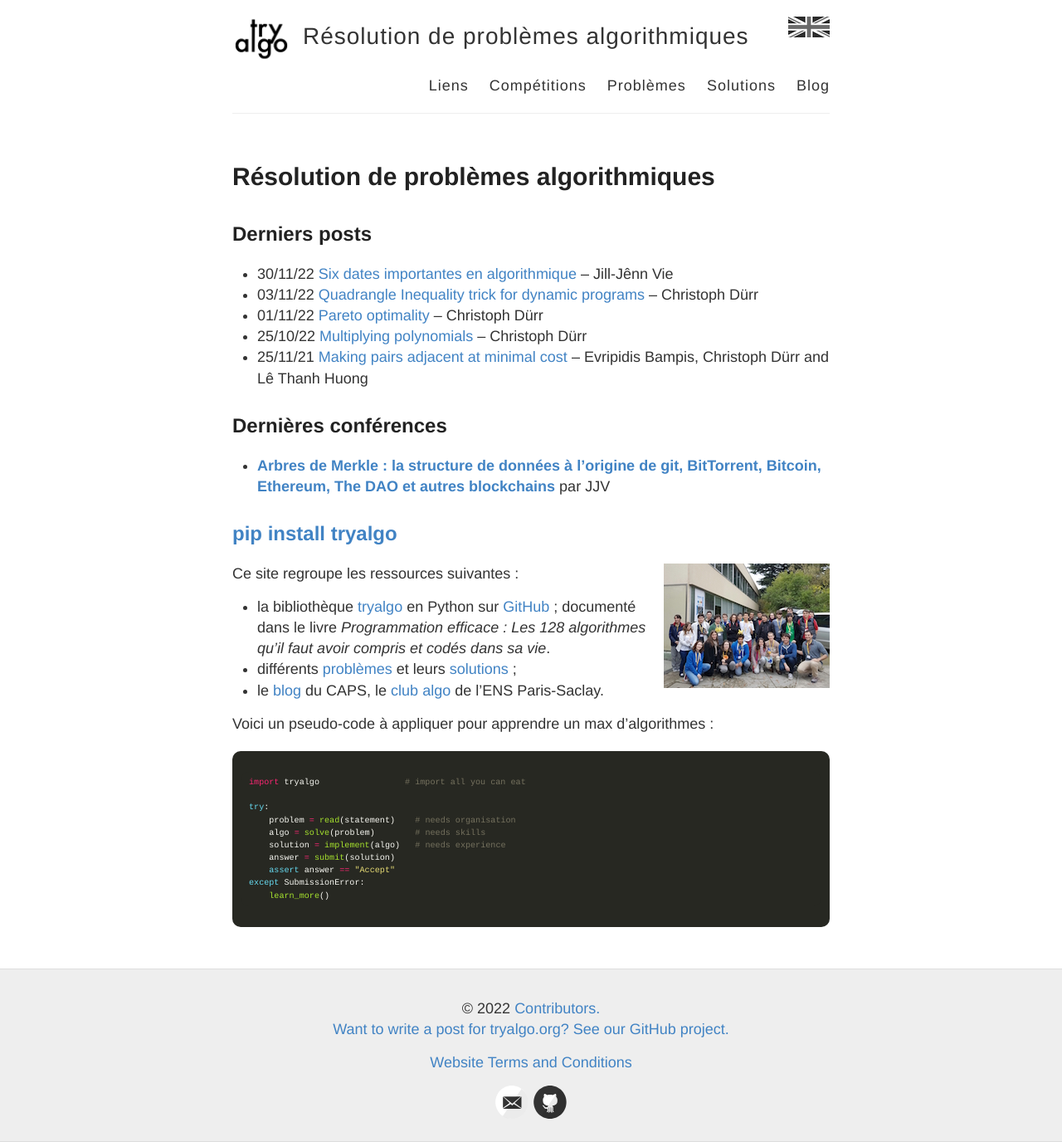
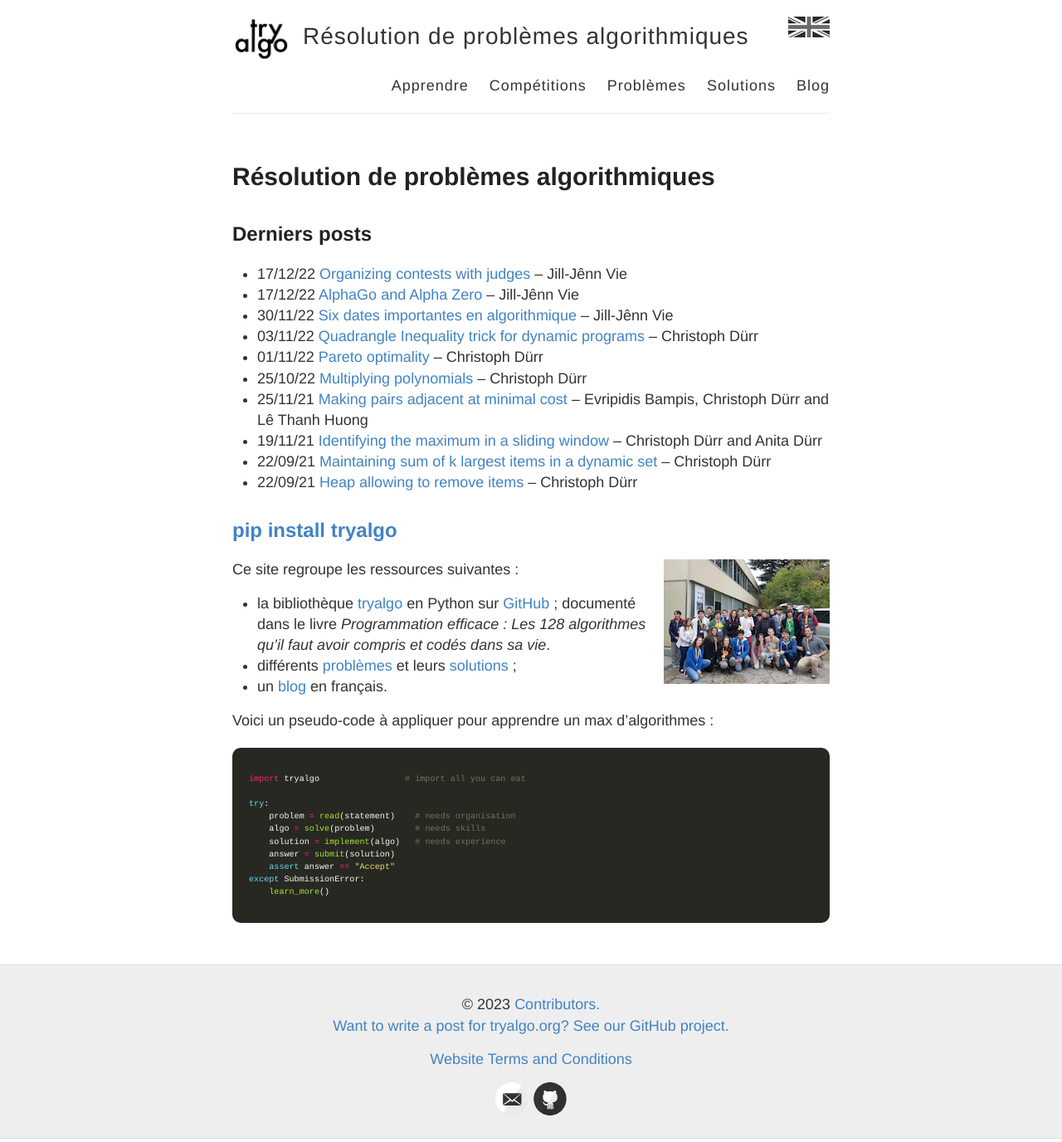
Before and after one commit to jilljenn/tryalgo.org, a Jekyll site: the page built from index.md, in a window 1280 px wide. Shown: the whole page at 83% size. Built offline with Jekyll 4.4.1, drawn with Linux system fonts in a browser that asks for light colours; nearby versions of some CDN libraries; comment, search, counter and statistics services are not loaded.

Commit message:
Remove dead links

```diff
--- a/_config.yml
+++ b/_config.yml
@@ -47,7 +47,7 @@
   email: vie@jill-jenn.net
   facebook:
   flickr:
-  github: jilljenn/tryalgo
+  github: jilljenn/tryalgo.org
   instagram:
   linkedin:
   pinterest:
--- a/_includes/nav.html
+++ b/_includes/nav.html
@@ -16,7 +16,7 @@
       {% endif %}
 
       <nav>
-        {% if page.lang == 'en' %}<a href="{{ site.url }}/useful-resources-en">Links</a>{% else %}<a href="{{ site.url }}/useful-resources">Liens</a>{% endif %}
+        {% if page.lang == 'en' %}<a href="{{ site.url }}/useful-resources-en">Learn</a>{% else %}<a href="{{ site.url }}/useful-resources">Apprendre</a>{% endif %}
         {% if page.lang == 'en' %}<a href="{{ site.url }}/contests-en">Contests</a>{% else %}<a href="{{ site.url }}/contests">Compétitions</a>{% endif %}
         <a href="{{ site.url }}/problems">{% if page.lang == 'en' %}Problems{% else %}Problèmes{% endif %}</a>
         <a href="{{ site.url }}/en">Solutions</a>
--- a/_layouts/default.html
+++ b/_layouts/default.html
@@ -14,8 +14,8 @@
     <div class="wrapper-footer">
       <div class="container">
         <footer class="footer">
-          <p>&copy; 2022 <a href="https://github.com/jilljenn/tryalgo.org/graphs/contributors">Contributors.</a><br />
-			<a href="https://github.com/jilljenn/tryalgo.org/blob/master/README.md">Want to write a post for tryalgo.org? See our GitHub project.</a></p>
+          <p>&copy; 2023 <a href="https://github.com/jilljenn/tryalgo.org/graphs/contributors">Contributors.</a><br />
+			<a href="https://github.com/jilljenn/tryalgo.org">Want to write a post for tryalgo.org? See our GitHub project.</a></p>
 	  <p><a href="/mentions-legales">Website Terms and Conditions</a></p>
           {% include svg-icons.html %}
         </footer>
--- /dev/null
+++ b/en/_posts/2022-12-17-alphago-alpha-zero.md
@@ -0,0 +1,11 @@
+---
+layout: en
+title: AlphaGo and Alpha Zero
+author: Jill-Jênn Vie
+---
+
+In December 2016 we presented it at ENS Paris-Saclay with Étienne Simon but apparently I never wrote a blog post in the end.
+
+- [Original AlphaGo paper](https://doi.org/10.1038/nature24270) in Nature
+- [Original AlphaZero paper](https://arxiv.org/abs/1712.01815)
+- [Very nice blog post](https://web.stanford.edu/~surag/posts/alphazero.html) and [very nice code](https://github.com/suragnair/alpha-zero-general) with a ready-to-try player on Othello 8x8 (or 6x6 trained in 3 days); however it is too weak for my current needs :/
--- /dev/null
+++ b/en/_posts/2022-12-17-organizing-contests-with-judges.md
@@ -0,0 +1,32 @@
+---
+layout: en
+title: Organizing contests with judges
+author: Jill-Jênn Vie
+---
+
+## SPOJ
+
+You need to send them a mail to get access to contest creation.
+
+- [ ] Allow languages
+- [ ] Access verification on view
+- [ ] Copy pb statement (HTML editor) / select languages / add testcases
+
+Good points:
+
+- Very functional
+- Interactive evaluation is available (never used it)
+- Possible to have your own solution checker, but it is not that well documented (broken link; had to find it elsewhere on the forum)
+
+## Kattis
+
+- [ ] Don't forget to start the timer otherwise people won't be able to submit.
+
+Good points:
+
+- Great and easy-to-use interface
+- Easy to set up existing problems in minutes
+- Also possible to have your own solution checker (don't know how it works yet)
+- Possible to export maths as MathML (that can be embedded in SPOJ)
+
+Haven't tried to add new problems yet. Looking forward to it.
--- a/index.md
+++ b/index.md
@@ -6,15 +6,11 @@
 ## Derniers posts
 
 <ul>
-{% for post in site.posts limit:5 %}
+{% for post in site.posts limit:10 %}
     <li> {{ post.date | date: "%d/%m/%y" }} <a href="{{ post.url }}">{{ post.title }}</a> – {{ post.author }}
     </li>
 {% endfor %}
 </ul>
-
-## Dernières conférences
-
-- [**Arbres de Merkle : la structure de données à l'origine de git, BitTorrent, Bitcoin, Ethereum, The DAO et autres blockchains**](/fr/2016/12/10/arbres-de-merkle/) par JJV
 
 ## [pip install tryalgo](/code/)
 
@@ -24,7 +20,7 @@
 
 - la bibliothèque [tryalgo](/useful-resources/) en Python sur [GitHub](https://github.com/jilljenn/tryalgo/tree/master/tryalgo) ; documenté dans le livre *Programmation efficace : Les 128 algorithmes qu'il faut avoir compris et codés dans sa vie*.
 - différents [problèmes](/problems/) et leurs [solutions](/en/) ;
-- le [blog](/fr/) du CAPS, le [club algo](/club/) de l'ENS Paris-Saclay.
+- un [blog](/fr/) en français.
 
 Voici un pseudo-code à appliquer pour apprendre un max d'algorithmes :
 
```
